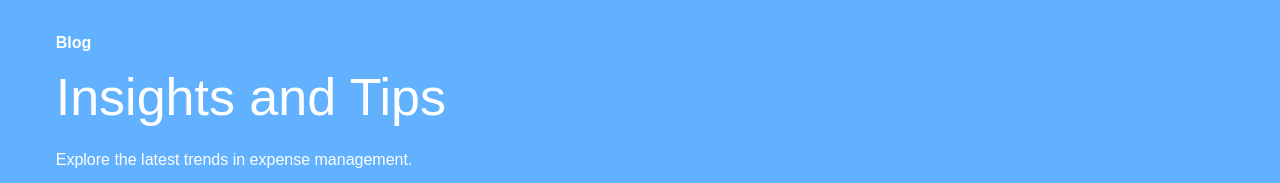
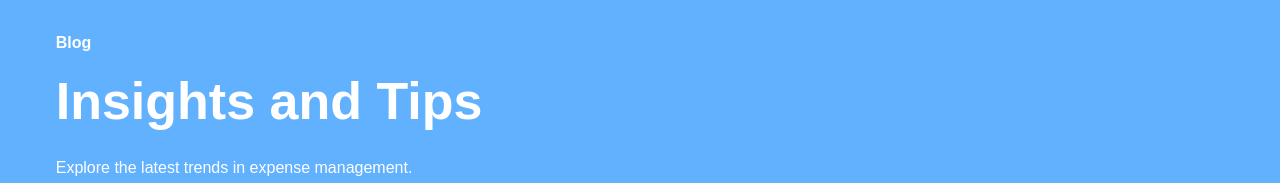
Before and after one commit to subzero783/receipt-scan, a Next.js app: page /blog in a window 1280 px wide. Shown: the part 152-335 px from the top of the page. Built offline with nearby package versions, Linux system fonts and the light colour scheme; no server answers; a web font is replaced by a local one.

Commit message:
RSSCN-43 Working on BlogPost Schema and adding documents to the blogposts collection in MongoDB

```diff
--- a/components/HeroSectionThree.jsx
+++ b/components/HeroSectionThree.jsx
@@ -6,7 +6,7 @@ const HeroSectionThree = ({ small_title, title, subtitle }) => {
           <div className="col">
             <p className="top-text">
               <p className="small-title">{small_title}</p>
-              <h2 className="title">{title}</h2>
+              <h1 className="title">{title}</h1>
               <p className="subtitle">{subtitle}</p>
             </p>
           </div>
```
